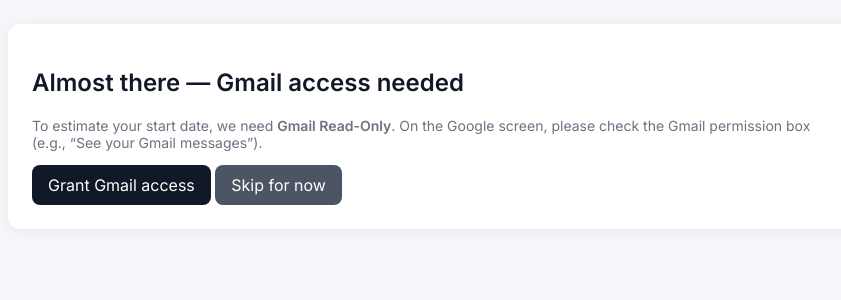
After one commit to muffinchip/firstmover, a Flask app: template templates/need_gmail.html in a window 1280 px wide. The commit adds this page. Shown: the top 300 px of the page, without its empty margins (202-1043 px from the left). Run offline with Flask 3, Linux system fonts and the light colour scheme; the template is opened without the code that fills it, so the values that code supplies are empty.

Commit message:
UX update

```diff
--- a/app.py
+++ b/app.py
@@ -45,6 +45,15 @@ with open(DATA_PATH, "r") as f:
     CURVES = json.load(f)
 
 # --- Helpers ---
+def token_has_gmail_scope(token: dict) -> bool:
+    """Return True if the OAuth token includes the Gmail read-only scope."""
+    if not token:
+        return False
+    scopes = token.get("scope") or token.get("scopes")
+    if isinstance(scopes, str):
+        scopes = scopes.split()
+    return bool(scopes and "https://www.googleapis.com/auth/gmail.readonly" in scopes)
+
 def iso_to_epoch_ms(s):
     dt = datetime.fromisoformat(s.replace("Z", "+00:00"))
     return int(dt.timestamp() * 1000)
@@ -154,12 +163,21 @@ def index():
 @app.route("/login/google")
 def login_google():
     redirect_uri = url_for("auth_google", _external=True)
-    return oauth.google.authorize_redirect(redirect_uri)
+    # Always prompt so users see the Gmail checkbox; allow upgrading scopes
+    return oauth.google.authorize_redirect(
+        redirect_uri,
+        prompt="consent",
+        access_type="offline",
+        include_granted_scopes="true",
+        scope="openid email https://www.googleapis.com/auth/gmail.readonly",
+    )
 
 @app.route("/auth/google")
 def auth_google():
     token = oauth.google.authorize_access_token()
     session["google_token"] = token
+    if not token_has_gmail_scope(token):
+        return render_template("need_gmail.html")
     return redirect(url_for("results"))
 
 @app.route("/logout")
@@ -169,7 +187,7 @@ def logout():
 
 def get_google_credentials():
     token = session.get("google_token")
-    if not token:
+    if not token or not token_has_gmail_scope(token):
         return None
     return Credentials(
         token=token["access_token"],
@@ -191,7 +209,7 @@ def results():
     platforms = []
     percentiles = []
 
-    # Gmail (if logged in)
+    # Gmail (if logged in with scope)
     creds = get_google_credentials()
     if creds:
         try:
@@ -208,6 +226,8 @@ def results():
                 platforms.append({"name": "Gmail", "joined": "Unavailable", "percentile": None, "note": "Could not determine oldest message."})
         except Exception as e:
             platforms.append({"name": "Gmail", "joined": "Error", "percentile": None, "note": str(e)})
+    else:
+        platforms.append({"name": "Gmail", "joined": "Not connected", "percentile": None, "note": "Grant Gmail Read-Only to estimate your start date."})
 
     # Twitter/X by username (optional)
     if twitter_username:
@@ -231,6 +251,18 @@ def results():
 def healthz():
     return jsonify({"ok": True})
 
+# Optional: minimal diag
+@app.route("/diag")
+def diag():
+    token = session.get("google_token")
+    safe = {
+        "GOOGLE_CLIENT_ID_set": bool(os.getenv("GOOGLE_CLIENT_ID")),
+        "GOOGLE_CLIENT_SECRET_set": bool(os.getenv("GOOGLE_CLIENT_SECRET")),
+        "has_token": bool(token),
+        "token_has_gmail_scope": token_has_gmail_scope(token) if token else False,
+    }
+    return jsonify(safe)
+
 if __name__ == "__main__":
     port = int(os.getenv("PORT", "5000"))
     app.run(host="0.0.0.0", port=port, debug=True)
--- a/render.yaml
+++ b/render.yaml
@@ -9,9 +9,9 @@ services:
       - key: SECRET_KEY
         generateValue: true
       - key: GOOGLE_CLIENT_ID
-        value: "" # set in the Render dashboard before deploy
+        value: "" # set in Render dashboard
       - key: GOOGLE_CLIENT_SECRET
-        value: "" # set in the Render dashboard before deploy
+        value: "" # set in Render dashboard
       - key: X_BEARER_TOKEN
-        value: "" # optional, leave empty if not using Twitter lookup
+        value: "" # optional
     dockerfilePath: ./Dockerfile
--- a/templates/index.html
+++ b/templates/index.html
@@ -7,7 +7,10 @@
     <div class="row">
       <div class="col">
         <h3>Option A: Sign in with Google</h3>
-        <p class="note">Read-only Gmail access. We only derive the date of your oldest message; we don’t store message content.</p>
+        <p class="note">
+          We only need <strong>Gmail Read-Only</strong> to find your oldest email date.<br>
+          On the Google screen, please check the <strong>“See your Gmail messages”</strong> permission.
+        </p>
         <a class="btn" href="{{ url_for('login_google') }}">Continue with Google</a>
       </div>
       <div class="col">
--- a/templates/layout.html
+++ b/templates/layout.html
@@ -20,6 +20,7 @@
       .pill { display:inline-block; background:#eef2ff; color:#3730a3; padding:4px 10px; border-radius:999px; font-size:12px; font-weight:600;}
       .note { color:#6b7280; font-size:14px;}
       .platform { border:1px solid #e5e7eb; border-radius:10px; padding:12px; margin-bottom:10px;}
+      a { text-decoration: none; }
     </style>
     <script src="https://cdn.jsdelivr.net/npm/chart.js"></script>
   </head>
--- /dev/null
+++ b/templates/need_gmail.html
@@ -0,0 +1,13 @@
+
+{% extends "layout.html" %}
+{% block body %}
+  <div class="card">
+    <h2>Almost there — Gmail access needed</h2>
+    <p class="note">
+      To estimate your start date, we need <strong>Gmail Read-Only</strong>.
+      On the Google screen, please check the Gmail permission box (e.g., “See your Gmail messages”).
+    </p>
+    <a class="btn" href="{{ url_for('login_google') }}">Grant Gmail access</a>
+    <a class="btn secondary" href="{{ url_for('results') }}">Skip for now</a>
+  </div>
+{% endblock %}
--- a/templates/results.html
+++ b/templates/results.html
@@ -4,6 +4,9 @@
   <div class="card">
     <a href="{{ url_for('index') }}" class="btn secondary">← Start over</a>
     <h2>Your Early Adopter Results</h2>
+    {% if not platforms or not platforms|selectattr("name","equalto","Gmail")|selectattr("percentile")|list %}
+      <p class="note">Missing Gmail date? <a href="{{ url_for('login_google') }}">Grant Gmail access</a>.</p>
+    {% endif %}
     {% if score %}
       <p style="font-size:22px; font-weight:700;">Composite Score: {{ score }}/100</p>
     {% else %}
```
Also changed, not shown: README.md, 1 other file.
